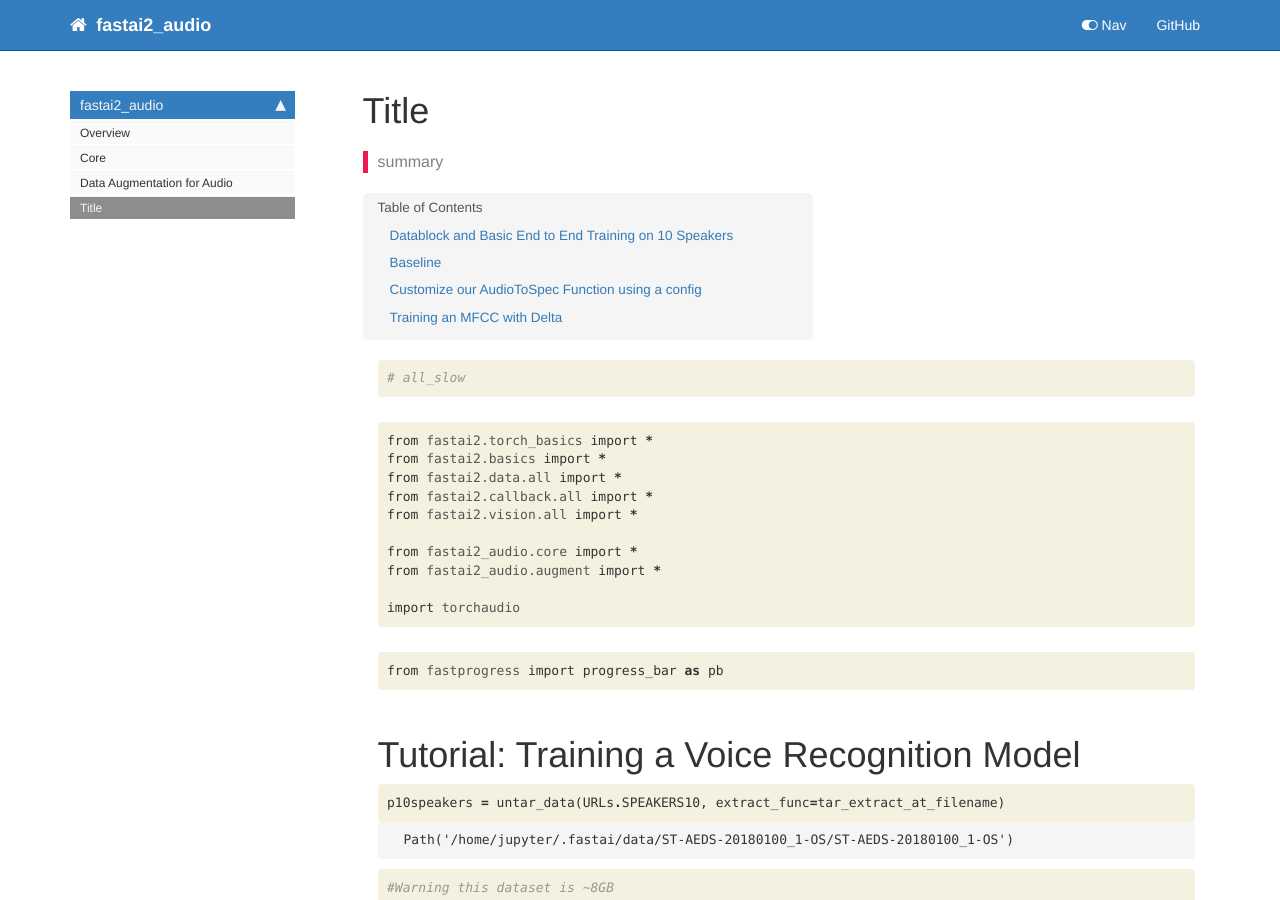
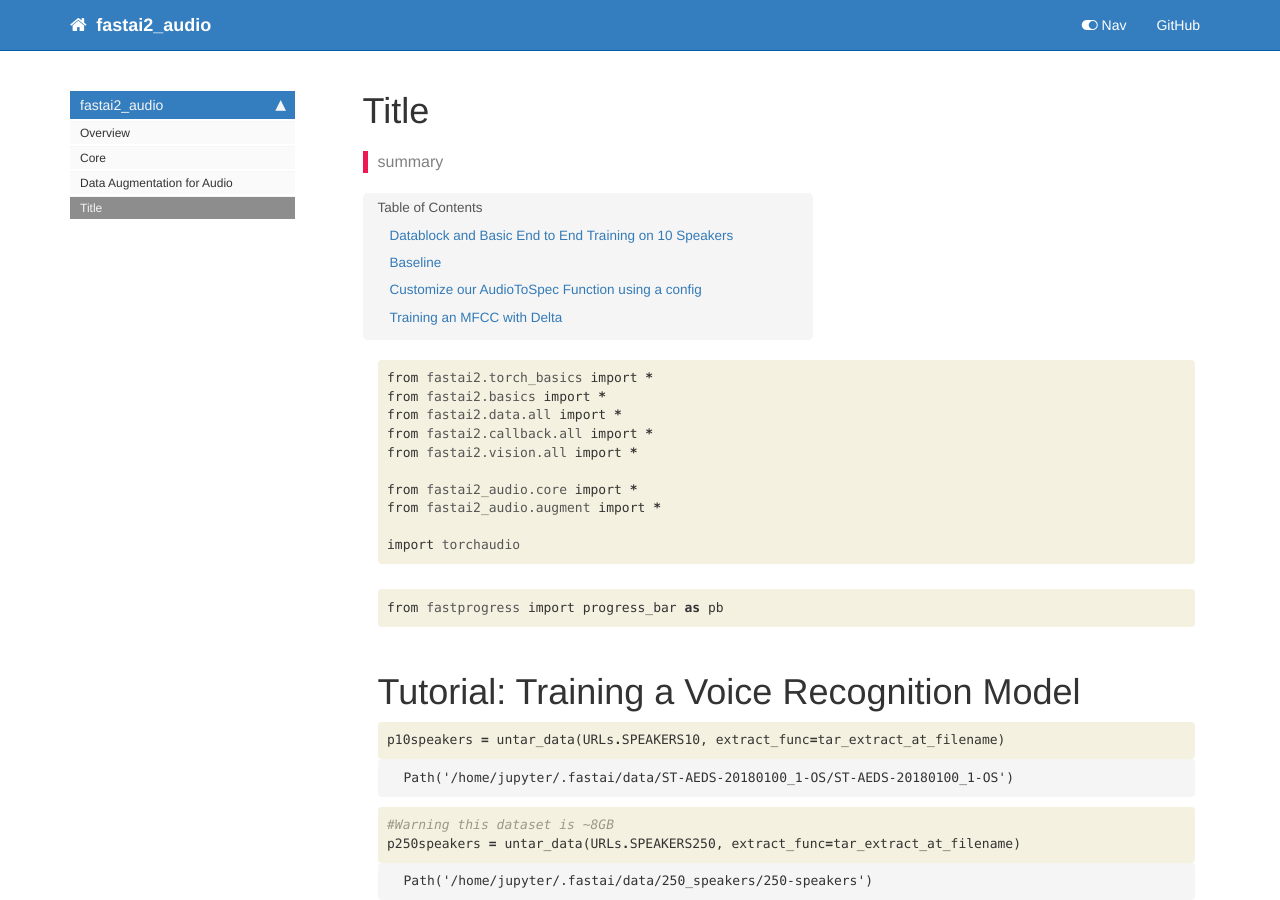
Before and after one commit to fastaudio/fastai2_audio, a Jekyll site: the page built from docs/tutorial.html, in a window 1280 px wide and 900 px high. Built offline with Jekyll 4.4.1, drawn with Linux system fonts in a browser that asks for light colours; nearby versions of some CDN libraries; comment, search, counter and statistics services are not loaded.

```diff
--- a/docs/tutorial.html
+++ b/docs/tutorial.html
@@ -18,24 +19,16 @@
 -->
 
 <div class="container" id="notebook-container">
+
     {% raw %}
 
 <div class="cell border-box-sizing code_cell rendered">
 
 </div>
-<div class="cell border-box-sizing code_cell rendered">
-<div class="input">
+    {% endraw %}
 
-<div class="inner_cell">
-    <div class="input_area">
-<div class=" highlight hl-ipython3"><pre><span></span><span class="c1"># all_slow</span>
-</pre></div>
+    {% raw %}
 
-    </div>
-</div>
-</div>
-
-</div>
 <div class="cell border-box-sizing code_cell rendered">
 <div class="input">
 
@@ -58,6 +51,10 @@
 </div>
 
 </div>
+    {% endraw %}
+
+    {% raw %}
+
 <div class="cell border-box-sizing code_cell rendered">
 <div class="input">
 
@@ -71,12 +68,16 @@
 </div>
 
 </div>
+    {% endraw %}
+
 <div class="cell border-box-sizing text_cell rendered"><div class="inner_cell">
 <div class="text_cell_render border-box-sizing rendered_html">
-<h1 id="Tutorial:-Training-a-Voice-Recognition-Model">Tutorial: Training a Voice Recognition Model<a class="anchor-link" href="#Tutorial:-Training-a-Voice-Recognition-Model">&#182;</a></h1>
+<h1 id="Tutorial:-Training-a-Voice-Recognition-Model">Tutorial: Training a Voice Recognition Model<a class="anchor-link" href="#Tutorial:-Training-a-Voice-Recognition-Model"> </a></h1>
 </div>
 </div>
 </div>
+    {% raw %}
+
 <div class="cell border-box-sizing code_cell rendered">
 <div class="input">
 
@@ -106,6 +107,10 @@
 </div>
 
 </div>
+    {% endraw %}
+
+    {% raw %}
+
 <div class="cell border-box-sizing code_cell rendered">
 <div class="input">
 
@@ -136,6 +141,10 @@
 </div>
 
 </div>
+    {% endraw %}
+
+    {% raw %}
+
 <div class="cell border-box-sizing code_cell rendered">
 <div class="input">
 
@@ -152,12 +161,16 @@
 </div>
 
 </div>
+    {% endraw %}
+
 <div class="cell border-box-sizing text_cell rendered"><div class="inner_cell">
 <div class="text_cell_render border-box-sizing rendered_html">
-<h2 id="Datablock-and-Basic-End-to-End-Training-on-10-Speakers">Datablock and Basic End to End Training on 10 Speakers<a class="anchor-link" href="#Datablock-and-Basic-End-to-End-Training-on-10-Speakers">&#182;</a></h2>
+<h2 id="Datablock-and-Basic-End-to-End-Training-on-10-Speakers">Datablock and Basic End to End Training on 10 Speakers<a class="anchor-link" href="#Datablock-and-Basic-End-to-End-Training-on-10-Speakers"> </a></h2>
 </div>
 </div>
 </div>
+    {% raw %}
+
 <div class="cell border-box-sizing code_cell rendered">
 <div class="input">
 
@@ -175,6 +188,10 @@
 </div>
 
 </div>
+    {% endraw %}
+
+    {% raw %}
+
 <div class="cell border-box-sizing code_cell rendered">
 <div class="input">
 
@@ -192,6 +209,10 @@
 </div>
 
 </div>
+    {% endraw %}
+
+    {% raw %}
+
 <div class="cell border-box-sizing code_cell rendered">
 <div class="input">
 
@@ -205,6 +226,10 @@
 </div>
 
 </div>
+    {% endraw %}
+
+    {% raw %}
+
 <div class="cell border-box-sizing code_cell rendered">
 <div class="input">
 
@@ -220,6 +245,10 @@
 </div>
 
 </div>
+    {% endraw %}
+
+    {% raw %}
+
 <div class="cell border-box-sizing code_cell rendered">
 <div class="input">
 
@@ -233,12 +262,16 @@
 </div>
 
 </div>
+    {% endraw %}
+
 <div class="cell border-box-sizing text_cell rendered"><div class="inner_cell">
 <div class="text_cell_render border-box-sizing rendered_html">
 <div class = "alert alert-block alert-warning"><strong>Broken:</strong><br>Show batch is broken as it appears to just be grabbing the data from the sg, and not the sg object itself, but calls the sg's show method which relies on nchannels, which is an object of AudioSpectrogram (part of sg settings but we overrode getattr to make it work like an attribute). This means that, for the moment, the items cant show themselves for the batch, but training still works </div>
 </div>
 </div>
 </div>
+    {% raw %}
+
 <div class="cell border-box-sizing code_cell rendered">
 <div class="input">
 
@@ -252,6 +285,10 @@
 </div>
 
 </div>
+    {% endraw %}
+
+    {% raw %}
+
 <div class="cell border-box-sizing code_cell rendered">
 <div class="input">
 
@@ -281,6 +318,10 @@
 </div>
 
 </div>
+    {% endraw %}
+
+    {% raw %}
+
 <div class="cell border-box-sizing code_cell rendered">
 <div class="input">
 
@@ -297,6 +338,10 @@
 </div>
 
 </div>
+    {% endraw %}
+
+    {% raw %}
+
 <div class="cell border-box-sizing code_cell rendered">
 <div class="input">
 
@@ -315,6 +360,10 @@
 </div>
 
 </div>
+    {% endraw %}
+
+    {% raw %}
+
 <div class="cell border-box-sizing code_cell rendered">
 <div class="input">
 
@@ -355,6 +404,10 @@
 </div>
 
 </div>
+    {% endraw %}
+
+    {% raw %}
+
 <div class="cell border-box-sizing code_cell rendered">
 <div class="input">
 
@@ -466,18 +519,22 @@
 </div>
 
 </div>
+    {% endraw %}
+
 <div class="cell border-box-sizing text_cell rendered"><div class="inner_cell">
 <div class="text_cell_render border-box-sizing rendered_html">
-<h1 id="Training-on-250-Speakers">Training on 250 Speakers<a class="anchor-link" href="#Training-on-250-Speakers">&#182;</a></h1>
+<h1 id="Training-on-250-Speakers">Training on 250 Speakers<a class="anchor-link" href="#Training-on-250-Speakers"> </a></h1>
 </div>
 </div>
 </div>
 <div class="cell border-box-sizing text_cell rendered"><div class="inner_cell">
 <div class="text_cell_render border-box-sizing rendered_html">
-<h2 id="Baseline">Baseline<a class="anchor-link" href="#Baseline">&#182;</a></h2>
+<h2 id="Baseline">Baseline<a class="anchor-link" href="#Baseline"> </a></h2>
 </div>
 </div>
 </div>
+    {% raw %}
+
 <div class="cell border-box-sizing code_cell rendered">
 <div class="input">
 
@@ -507,6 +564,10 @@
 </div>
 
 </div>
+    {% endraw %}
+
+    {% raw %}
+
 <div class="cell border-box-sizing code_cell rendered">
 <div class="input">
 
@@ -544,6 +605,10 @@
 </div>
 
 </div>
+    {% endraw %}
+
+    {% raw %}
+
 <div class="cell border-box-sizing code_cell rendered">
 <div class="input">
 
@@ -557,6 +622,10 @@
 </div>
 
 </div>
+    {% endraw %}
+
+    {% raw %}
+
 <div class="cell border-box-sizing code_cell rendered">
 <div class="input">
 
@@ -606,6 +675,10 @@
 </div>
 
 </div>
+    {% endraw %}
+
+    {% raw %}
+
 <div class="cell border-box-sizing code_cell rendered">
 <div class="input">
 
@@ -622,6 +695,10 @@
 </div>
 
 </div>
+    {% endraw %}
+
+    {% raw %}
+
 <div class="cell border-box-sizing code_cell rendered">
 <div class="input">
 
@@ -639,6 +716,10 @@
 </div>
 
 </div>
+    {% endraw %}
+
+    {% raw %}
+
 <div class="cell border-box-sizing code_cell rendered">
 <div class="input">
 
@@ -652,6 +733,10 @@
 </div>
 
 </div>
+    {% endraw %}
+
+    {% raw %}
+
 <div class="cell border-box-sizing code_cell rendered">
 <div class="input">
 
@@ -670,6 +755,10 @@
 </div>
 
 </div>
+    {% endraw %}
+
+    {% raw %}
+
 <div class="cell border-box-sizing code_cell rendered">
 <div class="input">
 
@@ -710,6 +799,10 @@
 </div>
 
 </div>
+    {% endraw %}
+
+    {% raw %}
+
 <div class="cell border-box-sizing code_cell rendered">
 <div class="input">
 
@@ -785,6 +878,10 @@
 </div>
 
 </div>
+    {% endraw %}
+
+    {% raw %}
+
 <div class="cell border-box-sizing code_cell rendered">
 <div class="input">
 
@@ -825,6 +922,10 @@
 </div>
 
 </div>
+    {% endraw %}
+
+    {% raw %}
+
 <div class="cell border-box-sizing code_cell rendered">
 <div class="input">
 
@@ -901,12 +1002,16 @@
 </div>
 
 </div>
+    {% endraw %}
+
 <div class="cell border-box-sizing text_cell rendered"><div class="inner_cell">
 <div class="text_cell_render border-box-sizing rendered_html">
-<h2 id="Customize-our-AudioToSpec-Function-using-a-config">Customize our AudioToSpec Function using a config<a class="anchor-link" href="#Customize-our-AudioToSpec-Function-using-a-config">&#182;</a></h2>
+<h2 id="Customize-our-AudioToSpec-Function-using-a-config">Customize our AudioToSpec Function using a config<a class="anchor-link" href="#Customize-our-AudioToSpec-Function-using-a-config"> </a></h2>
 </div>
 </div>
 </div>
+    {% raw %}
+
 <div class="cell border-box-sizing code_cell rendered">
 <div class="input">
 
@@ -925,6 +1030,10 @@
 </div>
 
 </div>
+    {% endraw %}
+
+    {% raw %}
+
 <div class="cell border-box-sizing code_cell rendered">
 <div class="input">
 
@@ -943,6 +1052,10 @@
 </div>
 
 </div>
+    {% endraw %}
+
+    {% raw %}
+
 <div class="cell border-box-sizing code_cell rendered">
 <div class="input">
 
@@ -983,6 +1096,10 @@
 </div>
 
 </div>
+    {% endraw %}
+
+    {% raw %}
+
 <div class="cell border-box-sizing code_cell rendered">
 <div class="input">
 
@@ -1060,12 +1177,16 @@
 </div>
 
 </div>
+    {% endraw %}
+
 <div class="cell border-box-sizing text_cell rendered"><div class="inner_cell">
 <div class="text_cell_render border-box-sizing rendered_html">
-<h2 id="Training-an-MFCC-with-Delta">Training an MFCC with Delta<a class="anchor-link" href="#Training-an-MFCC-with-Delta">&#182;</a></h2>
+<h2 id="Training-an-MFCC-with-Delta">Training an MFCC with Delta<a class="anchor-link" href="#Training-an-MFCC-with-Delta"> </a></h2>
 </div>
 </div>
 </div>
+    {% raw %}
+
 <div class="cell border-box-sizing code_cell rendered">
 <div class="input">
 
@@ -1086,6 +1207,10 @@
 </div>
 
 </div>
+    {% endraw %}
+
+    {% raw %}
+
 <div class="cell border-box-sizing code_cell rendered">
 <div class="input">
 
@@ -1116,6 +1241,10 @@
 </div>
 
 </div>
+    {% endraw %}
+
+    {% raw %}
+
 <div class="cell border-box-sizing code_cell rendered">
 <div class="input">
 
@@ -1132,6 +1261,10 @@
 </div>
 
 </div>
+    {% endraw %}
+
+    {% raw %}
+
 <div class="cell border-box-sizing code_cell rendered">
 <div class="input">
 
@@ -1172,6 +1305,10 @@
 </div>
 
 </div>
+    {% endraw %}
+
+    {% raw %}
+
 <div class="cell border-box-sizing code_cell rendered">
 <div class="input">
 
@@ -1247,6 +1384,8 @@
 </div>
 
 </div>
+    {% endraw %}
+
 <div class="cell border-box-sizing text_cell rendered"><div class="inner_cell">
 <div class="text_cell_render border-box-sizing rendered_html">
 <div class='alert alert-block alert-info'><strong>From Here:</strong><br>
@@ -1257,5 +1396,4 @@
 </div>
 </div>
 </div>
-    {% endraw %}
 </div>
```
Also changed, not shown: other parts of docs/tutorial.html (+1 -0 lines), docs/index.html (+16 -5 lines), README.md, 1 other file.
